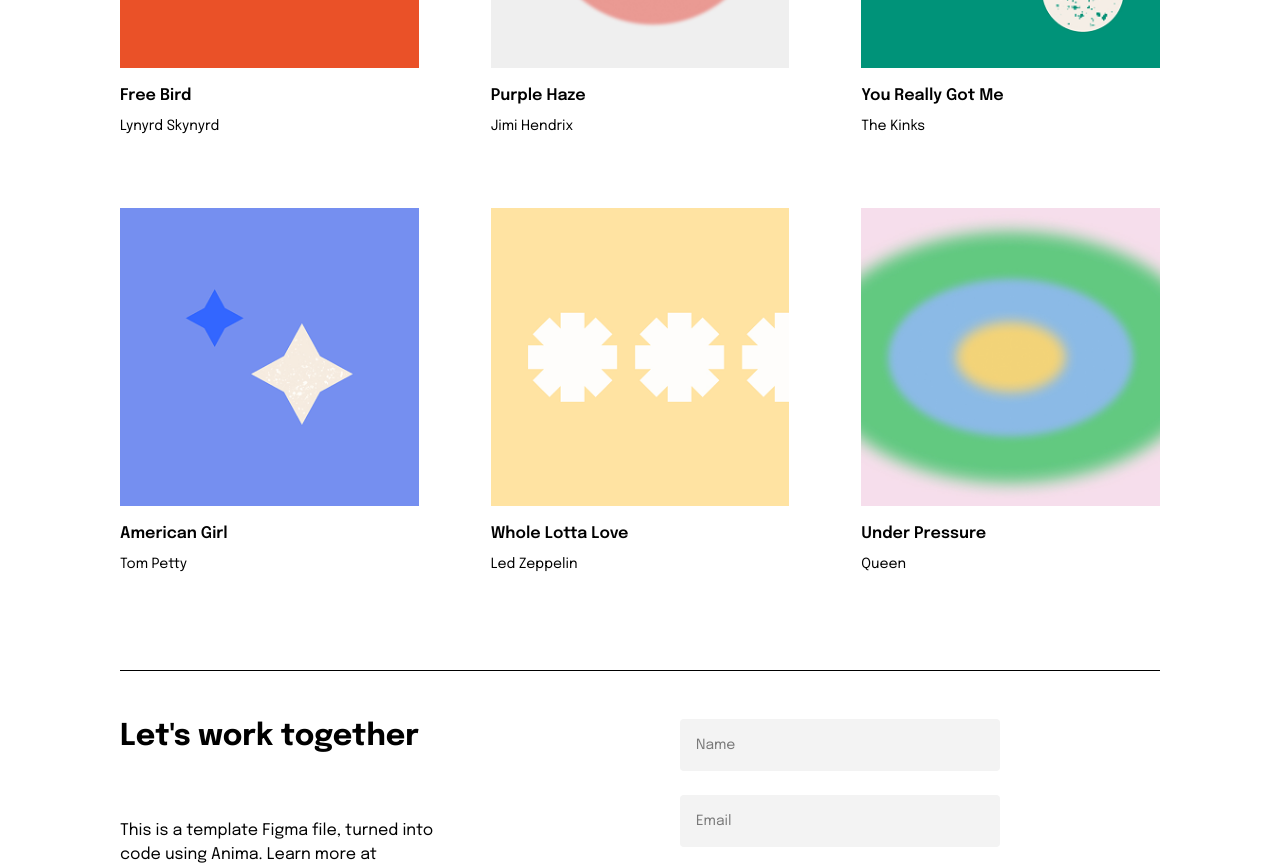
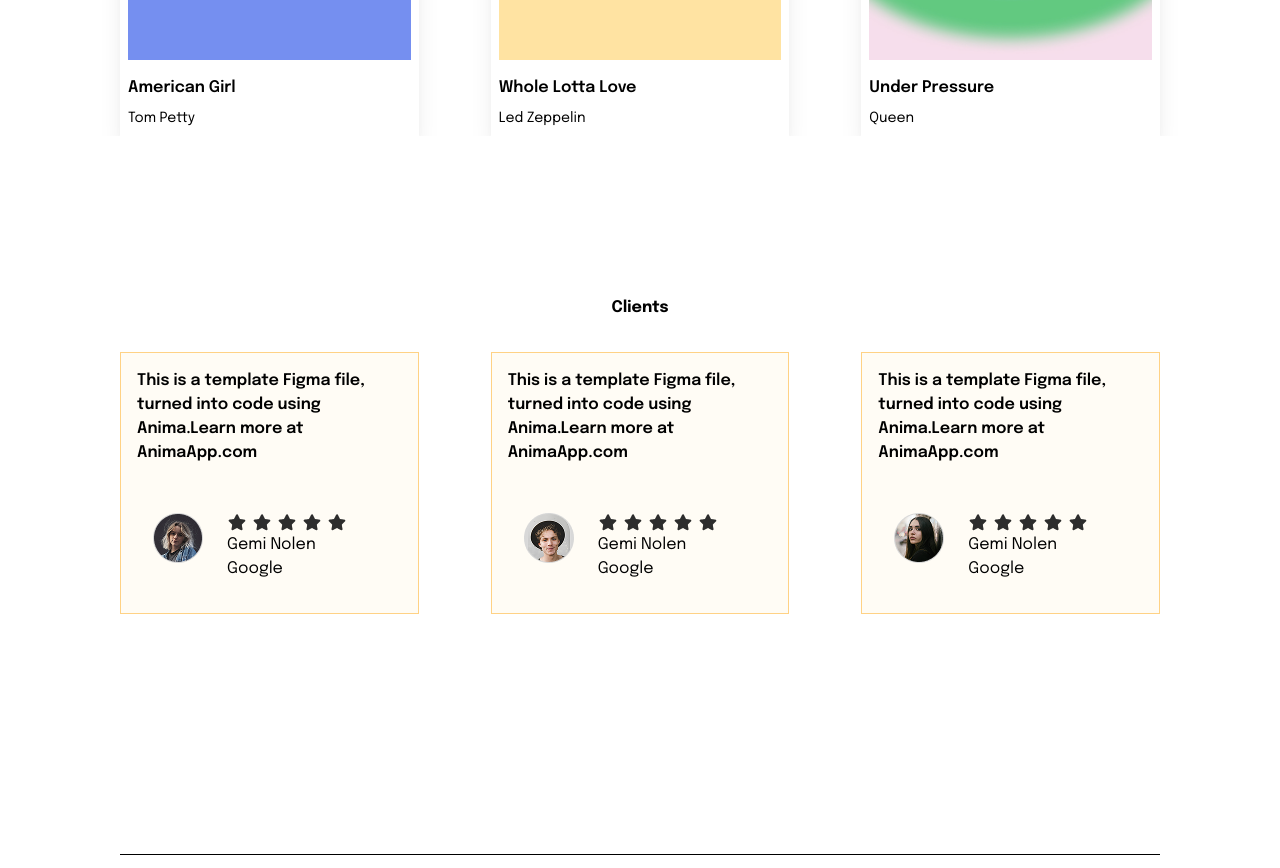
Before and after one commit to Berita-Winnie/awesome_portfolio, a React (Vite) app: page / in a window 1280 px wide. Shown: the part 2620-3488 px from the top of the page. Built offline with nearby package versions, Linux system fonts and the light colour scheme; a web font is replaced by a local one.

Commit message:
refactor: fix layout inconsistencies and introduce smooth animations

```diff
--- a/src/App.jsx
+++ b/src/App.jsx
@@ -5,14 +5,15 @@
 import Footer from './components/Footer'
 import { ToastContainer, toast } from 'react-toastify'
 import 'react-toastify/dist/ReactToastify.css'
+import Design from './components/Design'
 const App = () => {
   return (
     <div className="w-full overflow-hidden">
       <ToastContainer />
       <Header />
-
+      <Design />
+      <LatestWork />
       <Testimonials />
-      <LatestWork />
       <Footer />
     </div>
   )
--- a/src/components/Design.jsx
+++ b/src/components/Design.jsx
@@ -1,10 +1,17 @@
 import React from 'react'
 import { assets, workType } from '../assets/assets'
+import { motion } from 'motion/react'
 
 const Design = () => {
   return (
-    <div className="container mx-auto w-full overflow-hidden  pt-60 md:pt-40  lg:px-30 items-center">
-      <div className="flex flex-col md:flex-row  gap-20  sm:gap-6 lg:gap-40 justify-center items-center">
+    <div className="container mx-auto w-full overflow-hidden  pt-30 md:pt-40 mt-30 items-center">
+      <motion.div
+        initial={{ opacity: 0, y: 100 }}
+        transition={{ duration: 1.5 }}
+        whileInView={{ opacity: 1, y: 0 }}
+        viewport={{ once: true }}
+        className="flex flex-col md:flex-row  gap-20  sm:gap-6 lg:gap-40 justify-center items-center"
+      >
         {workType.map((work, index) => (
           <div
             className="flex items-center flex-col  md:max-w-1/3 gap-4
@@ -22,7 +29,7 @@
             </div>
           </div>
         ))}
-      </div>
+      </motion.div>
     </div>
   )
 }
--- a/src/components/Footer.jsx
+++ b/src/components/Footer.jsx
@@ -1,6 +1,7 @@
 import React, { useState } from 'react'
 import { assets } from '../assets/assets'
 import { toast } from 'react-toastify'
+import { motion } from 'motion/react'
 
 const Footer = () => {
   const [result, setResult] = useState('')
@@ -31,9 +32,15 @@
   }
 
   return (
-    <div className="mt-24  px-12 md:px-10 lg:px-30   ">
+    <div className="pt-30 md:pt-60  px-12 md:px-10 lg:px-30   ">
       <div className="border-t border-t-black flex flex-col  md:flex-row  gap-20 justify-between py-12">
-        <div className=" flex flex-col gap-16 items-center md:items-start  text-sm sm:text-base  w-full md:max-w-1/2 ">
+        <motion.div
+          initial={{ opacity: 0, x: -100 }}
+          transition={{ duration: 1.5 }}
+          whileInView={{ opacity: 1, x: 0 }}
+          viewport={{ once: true }}
+          className=" flex flex-col gap-16 items-center md:items-start  text-sm sm:text-base  w-full md:max-w-1/2 "
+        >
           <p className="font-bold text-3xl  ">Let's work together</p>
           <p className="text-sm md:text-base max-w-80">
             This is a template Figma file, turned into code using Anima. Learn
@@ -47,31 +54,35 @@
             <img src={assets.nstagram} alt="" />
             <img src={assets.behance_socials} alt="" />
           </div>
-        </div>
-        <form
+        </motion.div>
+        <motion.form
+          initial={{ opacity: 0, x: 100 }}
+          transition={{ duration: 1.5 }}
+          whileInView={{ opacity: 1, x: 0 }}
+          viewport={{ once: true }}
           onSubmit={handleSubmit}
           className="flex flex-col justify-center gap-6 text-sm  w-full md:max-w-1/2 outline-none  focus:outline-none resize-none"
         >
           <input
-            className="bg-[#F3F3F3] p-4 rounded max-w-80"
+            className="bg-[#F3F3F3] p-4 rounded max-w-80 md:max-w-100"
             type="text"
             placeholder="Name"
             required
           />
           <input
-            className="bg-[#F3F3F3] p-4 rounded max-w-80"
+            className="bg-[#F3F3F3] p-4 rounded max-w-80 md:max-w-100"
             type="Email"
             placeholder="Email"
             required
           />
           <textarea
-            className="bg-[#F3F3F3] p-4 rounded max-w-80  h-40"
+            className="bg-[#F3F3F3] p-4 rounded max-w-80 md:max-w-100 h-40"
             placeholder="Type Your message here"
           ></textarea>
-          <button className="bg-black text-white max-w-30 px-4 py-3">
+          <button className="bg-black text-white max-w-30   px-4 py-3">
             {result ? result : 'sendMessage'}
           </button>
-        </form>
+        </motion.form>
       </div>
     </div>
   )
--- a/src/components/Header.jsx
+++ b/src/components/Header.jsx
@@ -9,7 +9,13 @@
       <Navbar />
       <div className="   container w-full  max-w-80% mx-auto min-h-screen  overflow-hidden flex  items-center px-12 md:px-10 lg:px-30 ">
         <div className="flex flex-col md:flex-row items-center gap-20   sm:gap-2 md:gap-8 mx-auto pt-40 sm:pt-50 ">
-          <div className=" w-full md:max-w-1/2 ">
+          <motion.div
+            initial={{ opacity: 0, x: -100 }}
+            transition={{ duration: 1.5 }}
+            whileInView={{ opacity: 1, x: 0 }}
+            viewport={{ once: true }}
+            className=" w-full md:max-w-1/2 "
+          >
             <h3
               className="font-semibold text-base sm:text-xl text-center md:text-start  md:text-xl
              mb-2"
@@ -27,9 +33,13 @@
               into code using Anima. Learn more at <br />
               AnimaApp.com
             </p>
-          </div>
+          </motion.div>
 
-          <img
+          <motion.img
+            initial={{ opacity: 0, x: 100 }}
+            transition={{ duration: 1.5 }}
+            whileInView={{ opacity: 1, x: 0 }}
+            viewport={{ once: true }}
             className=" w-60 sm:w-100   md:max-w-1/2"
             src={assets.Hero_image}
             alt=""
--- a/src/components/LatestWork.jsx
+++ b/src/components/LatestWork.jsx
@@ -1,20 +1,27 @@
 import React from 'react'
 import { assets, work } from '../assets/assets'
+import { motion } from 'motion/react'
 
 const LatestWork = () => {
   return (
-    <div className="container mx-auto flex flex-col gap-12 md:gap-8 w-full max-w-80% overflow-hidden  pt-80 md:pt-60  px-20 md:px-10 lg:px-30  items-center  ">
+    <div className="container bg-[#ffffff] mx-auto flex flex-col gap-12 md:gap-8 w-full max-w-80% overflow-hidden  pt-30 md:pt-40  px-12 md:px-10 lg:px-30  items-center  mt-20 ">
       <div>
         <h1 className="font-bold text-center mb-20 text-2xl">Latest Work</h1>
-        <div className=" flex flex-col md:grid grid-cols-2 md:grid-cols-3 items-center   gap-12 md:gap-8 lg:gap-18  ">
+        <motion.div
+          initial={{ opacity: 0, y: 100 }}
+          transition={{ duration: 1.5 }}
+          whileInView={{ opacity: 1, y: 0 }}
+          viewport={{ once: true }}
+          className=" flex flex-col md:grid grid-cols-2 md:grid-cols-3 items-center  gap-12 md:gap-8 lg:gap-18  "
+        >
           {work.map((work, index) => (
-            <div key={index}>
+            <div key={index} className=" shadow-xl p-2">
               <img src={work.image} alt="" />
               <p className="font-semibold text-base mt-4">{work.title}</p>
               <p className="text-sm mt-2">{work.person}</p>
             </div>
           ))}
-        </div>
+        </motion.div>
       </div>
     </div>
   )
--- a/src/components/Testimonials.jsx
+++ b/src/components/Testimonials.jsx
@@ -1,13 +1,18 @@
 import { testimonials } from '../assets/assets'
 import Design from './Design'
-
+import { motion } from 'motion/react'
 const Testimonials = () => {
   return (
     <>
-      <Design />
-      <div className="container mx-auto flex flex-col gap-12 md:gap-8 w-full max-w-80% overflow-hidden  pt-80 md:pt-60  px-10 lg:px-30  items-center">
+      <div className="container mx-auto flex flex-col gap-12 md:gap-8 w-full max-w-80% overflow-hidden  pt-60 md:pt-40  px-10 lg:px-30  items-center">
         <h1 className="font-bold text-center text-base">Clients</h1>
-        <div className=" flex flex-col md:flex-row  items-center   gap-14 md:gap-8 lg:gap-18  ">
+        <motion.div
+          initial={{ opacity: 0, y: 100 }}
+          transition={{ duration: 1.5 }}
+          whileInView={{ opacity: 1, y: 0 }}
+          viewport={{ once: true }}
+          className=" flex flex-col md:flex-row  items-center   gap-14 md:gap-8 lg:gap-18  "
+        >
           {testimonials.map((testimonial, index) => (
             <div
               key={index}
@@ -26,7 +31,7 @@
               </div>
             </div>
           ))}
-        </div>
+        </motion.div>
       </div>
     </>
   )
```
